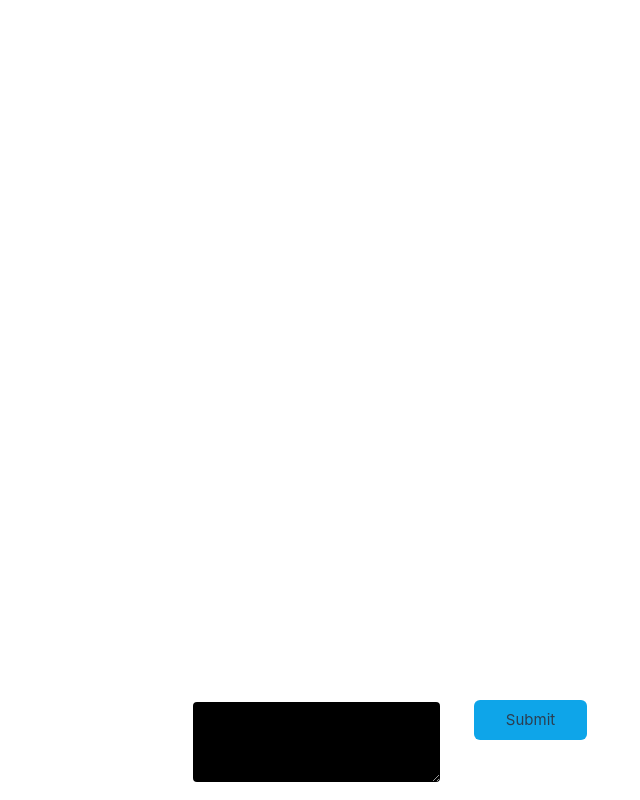
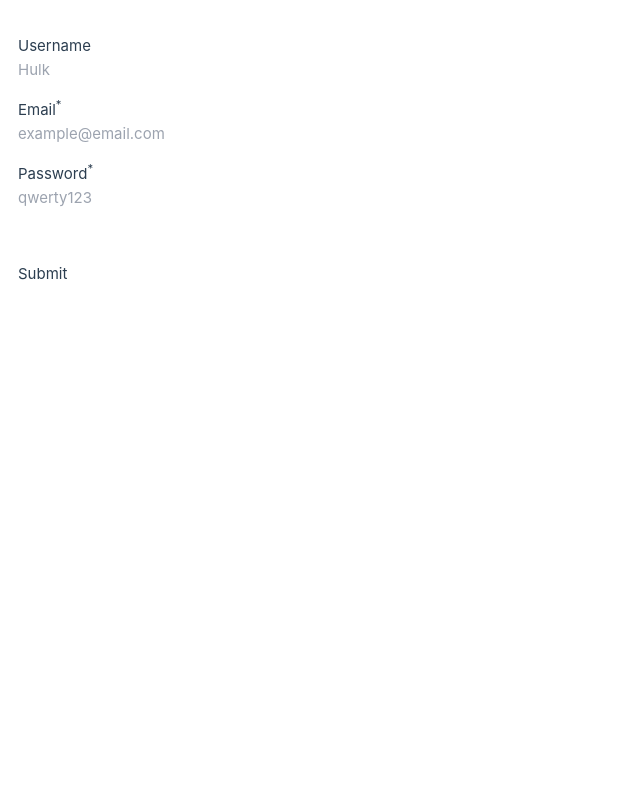
Before and after one commit to iliashe/chatgpt-extended, a Vue app: page / in a window 1280 px wide. Shown: the whole page, without its empty margins (0-640 px from the left). Built offline with nearby package versions, Linux system fonts and the light colour scheme.

Commit message:
test auth

```diff
--- a/index.html
+++ b/index.html
@@ -6,8 +6,8 @@
     <meta name="viewport" content="width=device-width, initial-scale=1.0">
     <title>Vite App</title>
   </head>
-  <body class="flex flex-col min-h-screen">
-    <div id="app" class="grow h-full w-full flex"></div>
+  <body class="relative min-h-screen">
+    <div id="app" class="absolute left-0 top-0 h-full w-full"></div>
     <script type="module" src="/src/main.js"></script>
   </body>
 </html>
--- a/src/App.vue
+++ b/src/App.vue
@@ -1,19 +1,10 @@
-<script setup>
-// import HelloWorld from './components/HelloWorld.vue'
-// import TheWelcome from './components/TheWelcome.vue'
-
-import Header from './components/Header.vue'
-import Sidebar from './components/Sidebar.vue'
-import Chat from './components/Chat.vue'
-import Input from './components/Input.vue'
-</script>
-
 <template>
-  <aside class="w-1/6">
+  <div class="h-full w-full flex" v-if="user.isLogged">
+    <aside class="h-full w-1/6">
       <Sidebar />
     </aside>
 
-  <div class="w-full flex flex-col">
+    <div class="h-full w-full flex flex-col">
       <header class="w-full">
         <Header />
       </header>
@@ -25,6 +16,11 @@ import Input from './components/Input.vue'
       <div class="min-h-1/3 px-2 py-4">
         <Input />
       </div>
+    </div>
+  </div>
+
+  <div class="" v-else>
+    <Form />
   </div>
   <!-- <header>
     <img alt="Vue logo" class="logo" src="./assets/logo.svg" width="125" height="125" />
@@ -38,3 +34,18 @@ import Input from './components/Input.vue'
     <TheWelcome />
   </main> -->
 </template>
+
+<script setup>
+// import HelloWorld from './components/HelloWorld.vue'
+// import TheWelcome from './components/TheWelcome.vue'
+
+import Header from './components/Header.vue'
+import Sidebar from './components/Sidebar.vue'
+import Chat from './components/Chat.vue'
+import Input from './components/Input.vue'
+import Form from './components/Form.vue'
+
+import { useUserStore } from '@/stores/user'
+
+const user = useUserStore()
+</script>
--- /dev/null
+++ b/src/components/Form.vue
@@ -0,0 +1,52 @@
+<template>
+  <form class="border-2 border-white px-4 py-8 flex flex-col gap-4">
+    <div class="flex flex-col">
+      <label for="username">Username</label>
+      <input v-model="username" class="text-black" type="text" name="username" placeholder="Hulk" />
+    </div>
+
+    <div class="flex flex-col">
+      <label for="email">Email<sup>*</sup></label>
+      <input v-model="email" class="text-black" type="email" name="email" placeholder="example@email.com" required />
+    </div>
+
+    <div class="flex flex-col">
+      <label for="password">Password<sup>*</sup></label>
+      <input v-model="password" class="text-black" type="password" name="password" placeholder="qwerty123" required />
+    </div>
+  </form>
+
+  <button @click="submitForm()" type="submit" class="p-4 border-2 border-white">
+    Submit
+  </button>
+</template>
+
+<script setup>
+import axios from "axios"
+import { ref } from "vue"
+import { useUserStore } from "@/stores/user"
+
+const user = useUserStore()
+
+const username = ref("")
+const email = ref("")
+const password = ref("")
+
+function submitForm() {
+  if (email && password) {
+    axios
+      .post(import.meta.env.VITE_API_URL + '/user/login', {
+        email: email.value,
+        password: password.value
+      })
+      .then(res => {
+        if (res.data) {
+          user.isLogged = true
+        } else {
+          console.log(res)
+        }
+      })
+      .catch(err => console.log(err))
+  }
+}
+</script>
--- /dev/null
+++ b/src/stores/user.js
@@ -0,0 +1,6 @@
+import { ref } from 'vue'
+import { defineStore } from 'pinia'
+
+export const useUserStore = defineStore('user', () => {
+  const isLogged = false
+})
```
Lines whose indentation alone changed are shown as unchanged.
